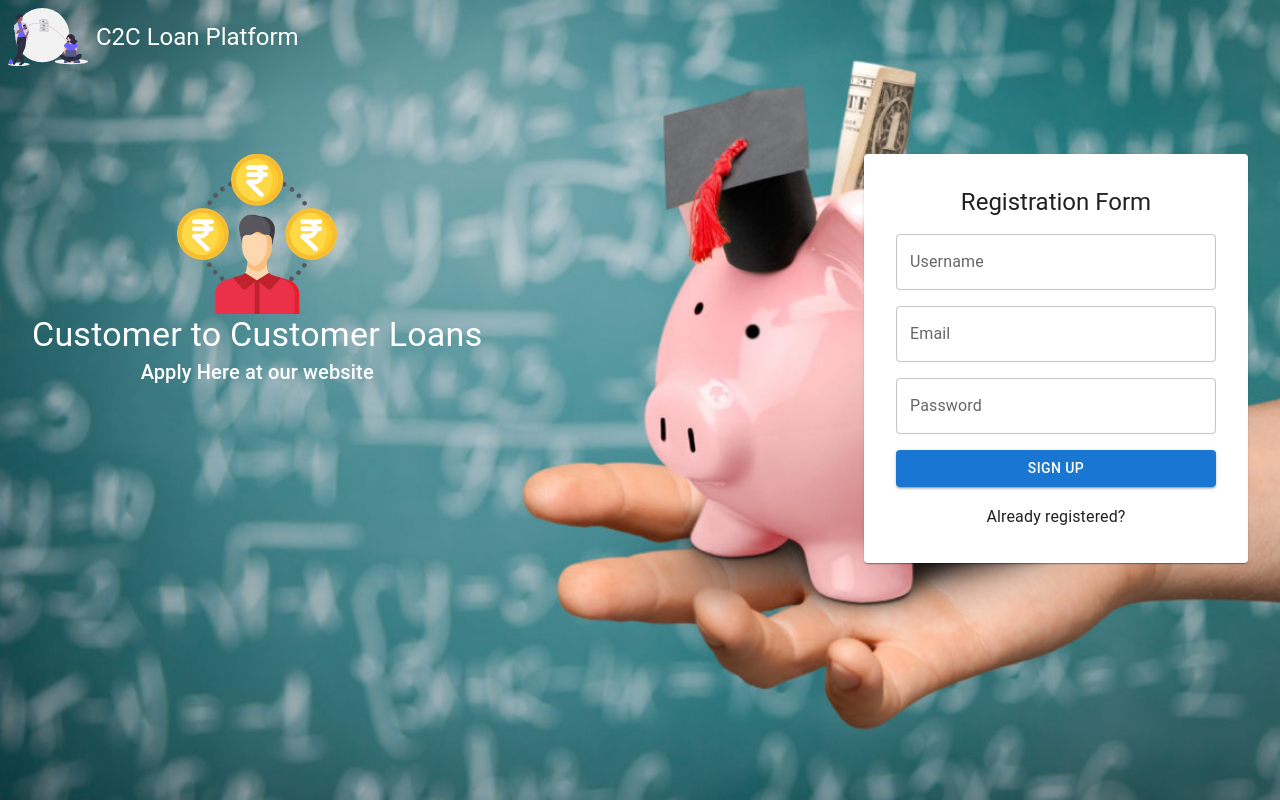
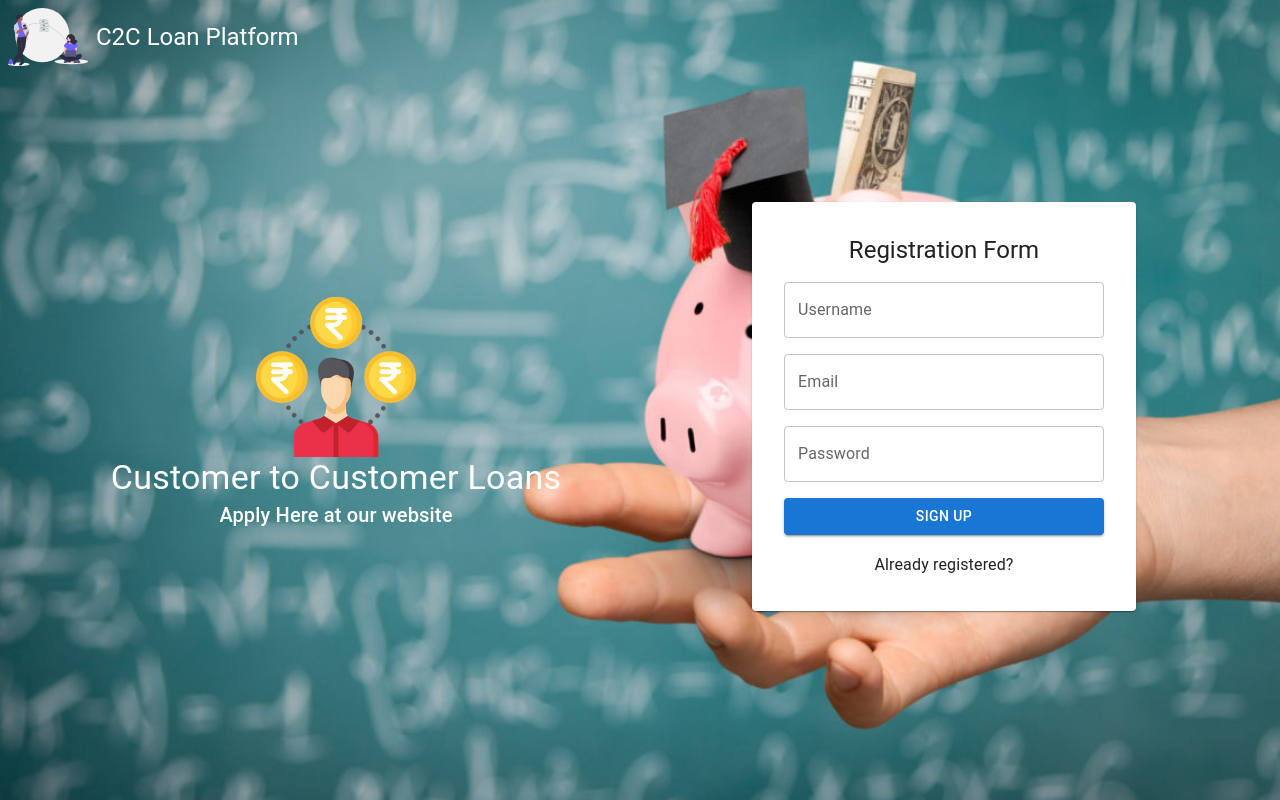
Before and after one commit to poornesh-chenna/c2c-loan-platform, a React (Create React App) app in the folder frontend-react/: page / in a window 1280 px wide. Built offline with nearby package versions, Linux system fonts and the light colour scheme.

Commit message:
loan request bug fixes

```diff
--- a/frontend-react/src/App.js
+++ b/frontend-react/src/App.js
@@ -29,7 +29,6 @@ export const App = () => {
         } catch (err) {}
         if (!user) navigate(ROUTES.HOME)
         else if (!user.isProfileCompleted) {
-            navigate(ROUTES.PROFILE_UPDATE)
             setuserDetails(user)
         } else {
             setuserDetails(user)
--- a/frontend-react/src/components/Header.js
+++ b/frontend-react/src/components/Header.js
@@ -43,10 +43,7 @@ const Profile = () => {
         localStorage.removeItem('userDetails')
         navigate(ROUTES.HOME)
     }
-    const settings = [
-        { menuName: 'Profile', cb: () => {} },
-        { menuName: 'Logout', cb: logoutHandler },
-    ]
+    const settings = [{ menuName: 'Logout', cb: logoutHandler }]
     return (
         <>
             <Tooltip title='Open settings'>
@@ -110,7 +107,10 @@ function Header(props) {
                     return (
                         <Fragment key={index}>
                             <ListItemButton
-                                onClick={() => navigate(item.route)}
+                                onClick={() => {
+                                    handleDrawerToggle()
+                                    navigate(item.route)
+                                }}
                                 selected={isSelected}
                                 key={index}
                             >
--- a/frontend-react/src/components/MyLoans.js
+++ b/frontend-react/src/components/MyLoans.js
@@ -93,7 +93,7 @@ function MyLoans() {
 
     return (
         <div>
-            <Typography variant='h4' sx={{ marginBottom: '2rem' }}>
+            <Typography mt='1rem' variant='h4' sx={{ marginBottom: '2rem' }}>
                 My Loans
             </Typography>
             {myloans.length === 0 ? (
--- a/frontend-react/src/components/RegistrationForm.js
+++ b/frontend-react/src/components/RegistrationForm.js
@@ -49,9 +49,10 @@ export const RegistrationForm = ({ alreadyRegistered }) => {
         <div>
             <Card
                 sx={{
+                    mx: 'auto',
                     padding: '2rem',
                     display: 'flex',
-                    width: '20rem',
+                    maxWidth: '20rem',
                     flexDirection: 'column',
                     rowGap: '1rem',
                 }}
@@ -161,9 +162,10 @@ export const SignIn = ({ notRegistered }) => {
         <div>
             <Card
                 sx={{
+                    mx: 'auto',
                     padding: '2rem',
                     display: 'flex',
-                    width: '20rem',
+                    maxWidth: '20rem',
                     flexDirection: 'column',
                     rowGap: '1rem',
                 }}
--- a/frontend-react/src/screens/ApplyLoan.js
+++ b/frontend-react/src/screens/ApplyLoan.js
@@ -77,7 +77,9 @@ export const ApplyLoan = () => {
     console.log(alertMsg)
     return (
         <Box>
-            <Typography variant='h4'>Apply Loan</Typography>
+            <Typography variant='h4' mt={'1rem'}>
+                Apply Loan
+            </Typography>
             {alertMsg.open && (
                 <Alert sx={{ marginTop: '1rem' }} severity={alertMsg.severity}>
                     {alertMsg.message}
--- a/frontend-react/src/screens/Home.js
+++ b/frontend-react/src/screens/Home.js
@@ -1,4 +1,4 @@
-import { Box, Typography } from '@mui/material'
+import { Box, Grid, Typography } from '@mui/material'
 import React, { useState } from 'react'
 import BgImage from '../images/loan-bg.jpg'
 import Logo from '../images/logo.svg'
@@ -29,7 +29,7 @@ export const Home = () => {
     }
     const Forms = () => {
         return (
-            <Box sx={{}}>
+            <Box sx={{ mt: '3rem' }}>
                 {formScreen === formScreens.signUp ? (
                     <RegistrationForm
                         alreadyRegistered={() =>
@@ -76,22 +76,27 @@ export const Home = () => {
                 backgroundPositionX: 'center',
                 backgroundPositionY: 'center',
                 backgroundSize: 'cover',
-                height: '100vh',
+                minHeight: '100vh',
             }}
         >
             <Header />
-            <Box
+            <Grid
+                justifyContent={'space-between'}
+                alignItems='center'
+                container
                 sx={{
-                    display: 'flex',
                     marginTop: '5rem',
-                    marginX: '2rem',
-                    // flexDirection: 'column',
-                    justifyContent: 'space-between',
+                    // marginX: '2rem',
+                    px: '2rem',
                 }}
             >
-                <IntroText />
-                <Forms />
-            </Box>
+                <Grid item md={6} xs={12}>
+                    <IntroText />
+                </Grid>
+                <Grid sx={{ mb: '4rem' }} item md={6} xs={12}>
+                    <Forms />
+                </Grid>
+            </Grid>
         </Box>
     )
 }
--- a/frontend-react/src/screens/LoanRequests.js
+++ b/frontend-react/src/screens/LoanRequests.js
@@ -21,6 +21,7 @@ const dialogInitialState = {
 }
 const LoanRequests = () => {
     const [loanRequests, setloanRequests] = useState([])
+    console.log(loanRequests)
     const [alertMsg, setalertMsg] = useState({
         message: '',
         open: false,
@@ -106,7 +107,7 @@ const LoanRequests = () => {
             })
         }
         const acceptHandler = async (loanId) => {
-            loadingOn()
+            loadingOn('Accept')
             try {
                 await Axios.post(API_ROUTES.ACCEPT_LOAN, {
                     loanId,
@@ -125,7 +126,7 @@ const LoanRequests = () => {
             }
         }
         const rejectHandler = async (loanId) => {
-            loadingOn()
+            loadingOn('Reject')
             try {
                 await Axios.post(API_ROUTES.REJECT_LOAN, {
                     loanId,
@@ -191,7 +192,8 @@ const LoanRequests = () => {
                                 Contact mail : {loanRequest.user_id.email}
                             </Typography>
                             <Typography variant='h6'>
-                                CIBIL : {loanRequest.cibil || 'No mentioned'}
+                                CIBIL :{' '}
+                                {loanRequest.user_id.cibil || 'No mentioned'}
                             </Typography>
                         </Box>
                     </Grid>
--- a/frontend-react/src/utils/Axios.js
+++ b/frontend-react/src/utils/Axios.js
@@ -1,13 +1,13 @@
-import axios from "axios";
+import axios from 'axios'
 
 const instance = axios.create({
-  baseURL: "http://localhost:3005",
-});
+    baseURL: process.env.backendUrl || 'http://localhost:3005',
+})
 
 instance.interceptors.request.use((req) => {
-  req.headers.authorization =
-    "Bearer " + (localStorage.getItem("jwtKey") || "");
-  return req;
-});
+    req.headers.authorization =
+        'Bearer ' + (localStorage.getItem('jwtKey') || '')
+    return req
+})
 
-export const Axios = instance;
+export const Axios = instance
--- a/frontend-react/src/utils/menuItems.js
+++ b/frontend-react/src/utils/menuItems.js
@@ -1,5 +1,5 @@
 import AddCardIcon from '@mui/icons-material/AddCard'
-import CommentBankIcon from '@mui/icons-material/CommentBank'
+import AssuredWorkloadIcon from '@mui/icons-material/AssuredWorkload'
 import ArticleIcon from '@mui/icons-material/Article'
 import AccountBalanceWalletIcon from '@mui/icons-material/AccountBalanceWallet'
 import { ROUTES } from './routes'
@@ -22,6 +22,6 @@ export const menuItems = [
     {
         menuName: 'Lendings',
         route: ROUTES.LEADINGS,
-        icon: <CommentBankIcon />,
+        icon: <AssuredWorkloadIcon />,
     },
 ]
```
Also changed, not shown: 2 other files (tests, documents, lock files or other folders).
